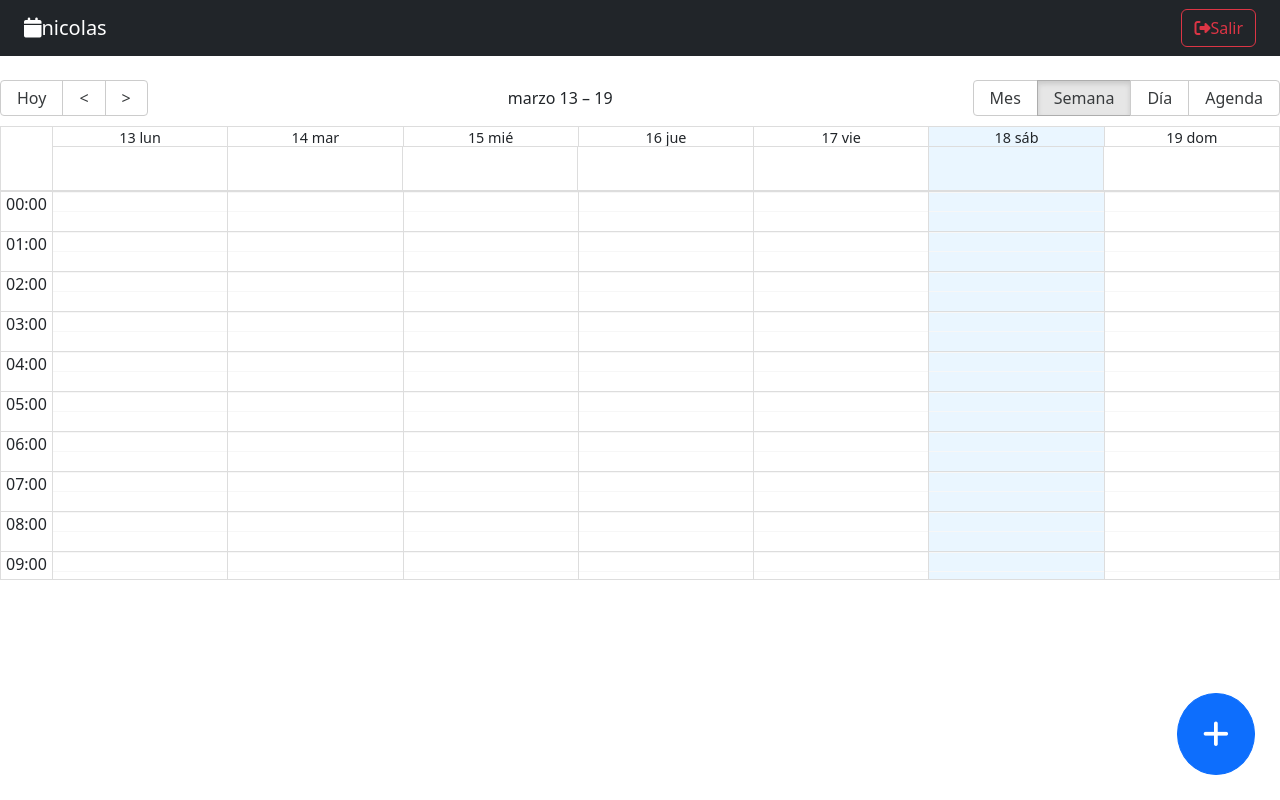
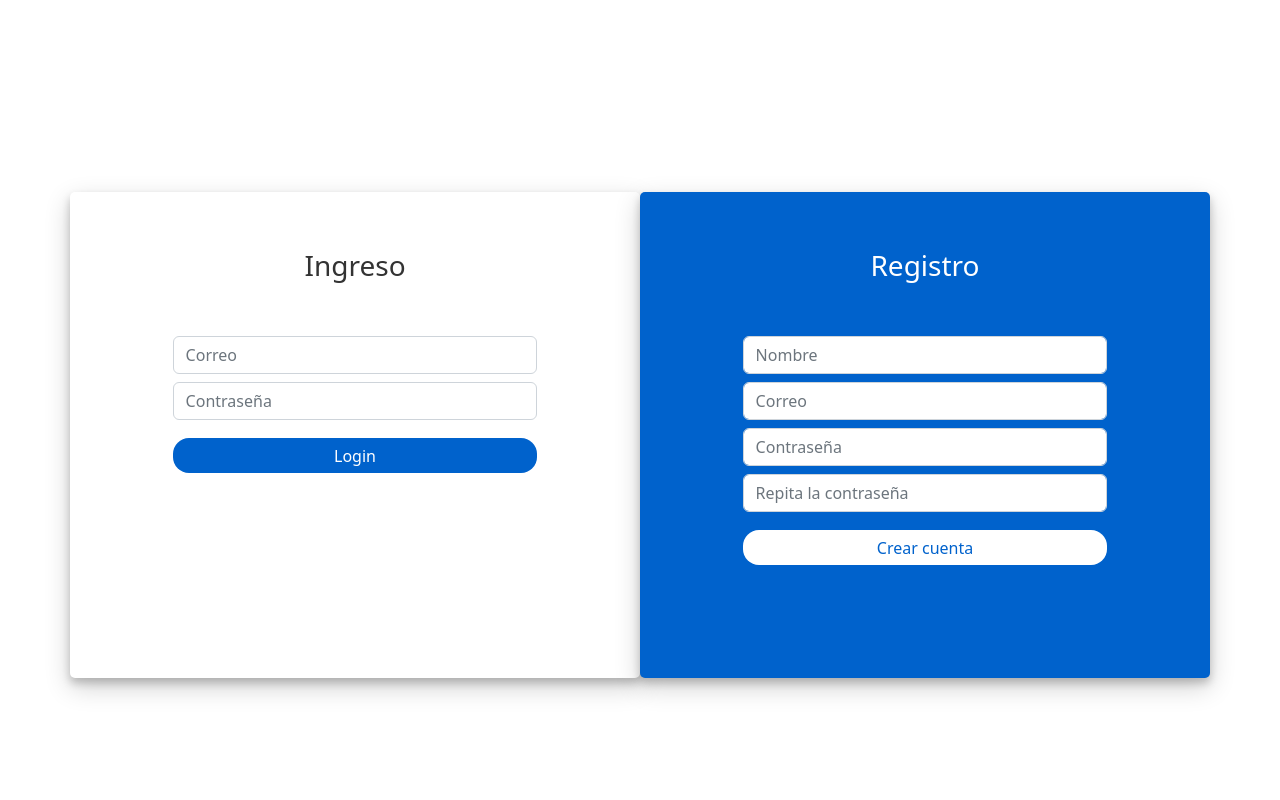
Before and after one commit to nicolasjrz/React-De-cero-a-experto, a React (Vite) app in the folder 10-calendar/: page /auth in a window 1280 px wide. Built offline with nearby package versions, Linux system fonts and the light colour scheme.

Commit message:
add useForm and implement loginPage

```diff
--- a/10-calendar/src/auth/pages/LoginPage.jsx
+++ b/10-calendar/src/auth/pages/LoginPage.jsx
@@ -1,17 +1,63 @@
+import { useForm } from "../../hooks/useForm";
 import "./LoginPage.css";
 
+const loginFormFields = {
+  loginEmail: "",
+  loginPassword: "",
+};
+
+const registerFormFields = {
+  registerName: "",
+  registerEmail: "",
+  registerPassword: "",
+  registerPassword2: "",
+};
 export const LoginPage = () => {
+  const {
+    loginEmail,
+    loginPassword,
+    onInputChange: onLoginInputChange,
+  } = useForm(loginFormFields);
+
+  const {
+    registerName,
+    registerEmail,
+    registerPassword,
+    registerPassword2,
+    onInputChange: onRegisterInputChange,
+  } = useForm(registerFormFields);
+
+  const loginSubmit = (event) => {
+    event.preventDefault();
+
+    console.log({ loginEmail, loginPassword });
+  };
+
+  const registerSubmit = (event) => {
+    event.preventDefault();
+
+    console.log({
+      registerName,
+      registerEmail,
+      registerPassword,
+      registerPassword2,
+    });
+  };
+
   return (
     <div className="container login-container">
       <div className="row">
         <div className="col-md-6 login-form-1">
           <h3>Ingreso</h3>
-          <form>
+          <form onSubmit={loginSubmit}>
             <div className="form-group mb-2">
               <input
                 type="text"
                 className="form-control"
                 placeholder="Correo"
+                name="loginEmail"
+                value={loginEmail}
+                onChange={onLoginInputChange}
               />
             </div>
             <div className="form-group mb-2">
@@ -19,6 +65,9 @@
                 type="password"
                 className="form-control"
                 placeholder="Contraseña"
+                name="loginPassword"
+                value={loginPassword}
+                onChange={onLoginInputChange}
               />
             </div>
             <div className="d-grid d">
@@ -29,12 +78,15 @@
 
         <div className="col-md-6 login-form-2">
           <h3>Registro</h3>
-          <form>
+          <form onSubmit={registerSubmit}>
             <div className="form-group mb-2">
               <input
                 type="text"
                 className="form-control"
                 placeholder="Nombre"
+                name="registerName"
+                value={registerName}
+                onChange={onRegisterInputChange}
               />
             </div>
             <div className="form-group mb-2">
@@ -42,6 +94,9 @@
                 type="email"
                 className="form-control"
                 placeholder="Correo"
+                name="registerEmail"
+                value={registerEmail}
+                onChange={onRegisterInputChange}
               />
             </div>
             <div className="form-group mb-2">
@@ -49,6 +104,9 @@
                 type="password"
                 className="form-control"
                 placeholder="Contraseña"
+                name="registerPassword"
+                value={registerPassword}
+                onChange={onRegisterInputChange}
               />
             </div>
 
@@ -57,6 +115,9 @@
                 type="password"
                 className="form-control"
                 placeholder="Repita la contraseña"
+                name="registerPassword2"
+                value={registerPassword2}
+                onChange={onRegisterInputChange}
               />
             </div>
 
--- /dev/null
+++ b/10-calendar/src/hooks/useForm.js
@@ -0,0 +1,58 @@
+import { useEffect, useMemo, useState } from "react";
+
+export const useForm = (initialForm = {}, formValidations = {}) => {
+  const [formState, setFormState] = useState(initialForm);
+  const [formValidation, setFormValidation] = useState({});
+
+  useEffect(() => {
+    createValidators();
+  }, [formState]);
+
+  useEffect(() => {
+    setFormState(initialForm);
+  }, [initialForm]);
+
+  const isFormValid = useMemo(() => {
+    for (const formValue of Object.keys(formValidation)) {
+      if (formValidation[formValue] !== null) return false;
+    }
+
+    return true;
+  }, [formValidation]);
+
+  const onInputChange = ({ target }) => {
+    const { name, value } = target;
+    setFormState({
+      ...formState,
+      [name]: value,
+    });
+  };
+
+  const onResetForm = () => {
+    setFormState(initialForm);
+  };
+
+  const createValidators = () => {
+    const formCheckedValues = {};
+
+    for (const formField of Object.keys(formValidations)) {
+      const [fn, errorMessage] = formValidations[formField];
+
+      formCheckedValues[`${formField}Valid`] = fn(formState[formField])
+        ? null
+        : errorMessage;
+    }
+
+    setFormValidation(formCheckedValues);
+  };
+
+  return {
+    ...formState,
+    formState,
+    onInputChange,
+    onResetForm,
+
+    ...formValidation,
+    isFormValid,
+  };
+};
--- a/10-calendar/src/router/AppRouter.jsx
+++ b/10-calendar/src/router/AppRouter.jsx
@@ -5,7 +5,7 @@
 import { getEnvVariable } from "../helpers/getEnvVariable";
 
 export const AppRouter = () => {
-  const auhtStatus = "auth";
+  const auhtStatus = "not-auth";
 
   return (
     <Routes>
```
